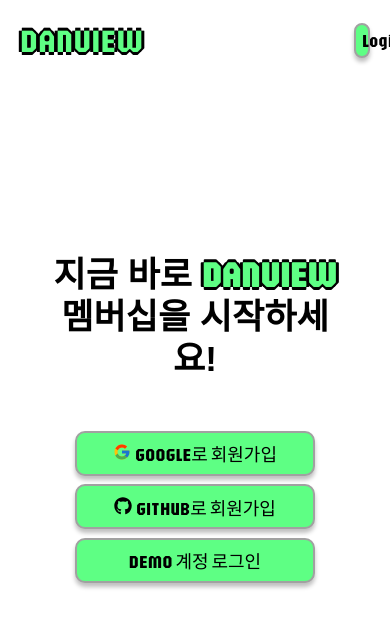
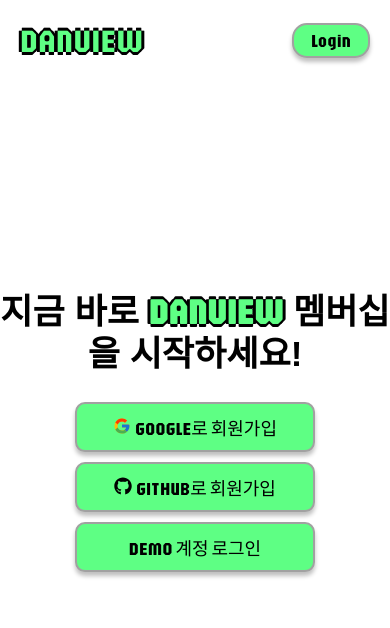
Before and after one commit to danbe80/re-danflix, a React (Create React App) app: page / in a window 390 px wide. Both pictures are taken after a click on the element "시청할 준비가 되셨나요?". Shown: the top 628 px of the page. Built offline with nearby package versions, Linux system fonts and the light colour scheme; no server answers.

Commit message:
로고, 로그인 버튼 반응형 적용

```diff
--- a/src/Components/Header.tsx
+++ b/src/Components/Header.tsx
@@ -31,7 +31,6 @@
   justify-content: space-between;
   align-items: center;
   padding: 0 20px;
-  // background: linear-gradient(rgba(0, 0, 0, 0.7), rgba(0, 0, 0, 0));
   /* 모바일 화면 */
   @media (max-width: ${(props) => props.theme.size.mobile}) {
     padding: 0 20px;
@@ -41,9 +40,9 @@
 `
 // 홈페이지 로고
 const Logo = styled.h1`
-  font-family: "Jaro", serif;
+  font-family: ${(props) => props.theme.logo.family}, serif;
   font-size: 2rem;
-  color: #5EFF84;
+  color: ${(props) => props.theme.logo.color};
   // -webkit-text-stroke: 3px #000000;
   text-shadow: -3px 0 #000, 0 3px #000, 3px 0 #000, 0 -3px #000;
   cursor: pointer;
@@ -51,30 +50,50 @@
 // ************************** //
 
 // *** 로그인 전 헤더 (로그인 버튼) *** //
-
 const LoginBtn = styled.button`
   width: 4vw;
   height: 35px;
-  background-color: #5EFF84;
+  background-color: ${(props) => props.theme.commonBtn.fill};
   border-radius: 15px;
   text-align: center;
   align-content: center;
   color: ${(props) => props.theme.black.dark};
   font-size: 18px;
   font-family: "Jaro", serif;
-  border: 2px solid #A1A1A1;
-  box-shadow: 0 4px 4px rgba(0,0,0,0.25);
+  border: 2px solid ${(props) => props.theme.commonBtn.stroke};
+  box-shadow: 0 4px 4px ${(props) => props.theme.commonBtn.shadow};
   transition-duration:0.2s;
 
   &:hover {
-    background-color: #00A727;
+    background-color: ${(props) => props.theme.commonBtn.hoverFill};
     color: ${(props) => props.theme.white.lighter};
-    box-shadow: inset 0 4px 4px rgba(0,0,0,0.25);
+    box-shadow: inset 0 4px 4px ${(props) => props.theme.commonBtn.shadow};
   }
+
+  @media (max-width: ${(props) => props.theme.size.labtopL})
+  and (min-width: ${(props) => props.theme.size.labtop}) {
+    width: 6vw;
+  }
+
+  @media (max-width: ${(props) => props.theme.size.labtop})
+  and (min-width: ${(props) => props.theme.size.tabletL}){
+    width: 8vw;
+  }
+
+  @media (max-width: ${(props) => props.theme.size.tabletL})
+  and (min-width: ${(props) => props.theme.size.mobileL}){
+    width: 10vw;
+  }
+
+  @media (max-width: ${(props) => props.theme.size.mobileL}) {
+    width: 20vw;
+  }
+
   @media (max-width: ${(props) => props.theme.size.mobile}) {
-    width: 10vw;
     font-size: 16px;
   }
+
+
 `;
 
 // ************************** //
@@ -102,7 +121,6 @@
   width: 100%;
   display: flex;
   align-items: center;
-  /* position: relative; */
 `;
 
 const SearchAndProfileWrap = styled.div`
@@ -112,25 +130,6 @@
   align-items: center;
 
 `
-
-// const Logo = styled.svg`
-//   margin-right: 30px;
-//   width: 120px;
-//   height: 40px;
-//   fill: ${(props) => props.theme.red};
-//   cursor: pointer;
-//   path {
-//     stroke: white;
-//     stroke-width: 2;
-//   }
-//   @media (max-width: ${(props) => props.theme.size.tablet}) {
-//     width: 100px;
-//     margin-right: 20px;
-//   }
-//   @media (max-width: ${(props) => props.theme.size.mobileL}) {
-//     width: 80px;
-//   }
-// `;
 
 const Items = styled.ul`
   width: 80%;
--- a/src/Routes/Auth.tsx
+++ b/src/Routes/Auth.tsx
@@ -5,10 +5,10 @@
   - 개인 이메일 계정 삭제
 */
 
-import { useState } from "react";
+import { useEffect, useState } from "react";
 import { useNavigate } from "react-router-dom";
 import styled from "styled-components";
-import { authService, firebaseInstance } from "../firebaseConfig";
+import { authService, firebaseInstance, storageService } from "../firebaseConfig";
 import { FaGithub } from "react-icons/fa";
 import { FcGoogle } from "react-icons/fc";
 
@@ -26,11 +26,15 @@
 
 // 회원가입 폼 Wrap / Auth Form Wrap
 const SignUpWrap = styled.div`
+  width: 100%;
   position: absolute;
   top: 50%;
   left: 50%;
   transform: translate(-50%, -50%);
   text-align: left;
+  display: flex;
+  flex-direction: column;
+  justify-content: center;
   color: ${(props) => props.theme.black.dark};
   p {
     margin-bottom: 10px;
@@ -43,6 +47,17 @@
   font-weight: bold;
   margin-bottom: 10px;
   text-align: center;
+
+
+  /* 태블릿, 모바일 사이즈  */
+  @media (max-width: ${(props) => props.theme.size.tablet})
+  and (min-width: ${(props) => props.theme.size.mobileL}) {
+    font-size: 32px;
+  }
+
+  @media (max-width: ${(props) => props.theme.size.mobile}) {
+    font-size: 30px;
+  }
 `
 
 // 페이지 로고
@@ -54,19 +69,40 @@
 
 // 회원가입 버튼 wrap
 const SignBtnWrap = styled.div`
-  width: 300px;
+  width: 400px;
   height: 20vh;
-  margin: 5vh auto 0 auto;
+  margin: 0 auto;
   display: flex;
   flex-direction: column;
-  justify-content: space-evenly;
+  justify-content: center;
   align-items: center;
+
+  /* 태블릿 사이즈에서만 적용 */
+   @media (max-width: ${(props) => props.theme.size.tablet})
+   and (min-width: ${(props) => props.theme.size.mobileL}) {
+    width: 350px;
+  }
+  /* 모바일 사이즈 */
+  @media (max-width: ${(props) => props.theme.size.mobileL}) {
+    width: 300px;
+  }
 `;
+
+// 소셜 로그인 버튼 wrap
+const SocialBtnWrap = styled.div`
+  width: 100%;
+  margin-top: 25px;
+  display: flex;
+  flex-direction: column;
+  justify-content: center;
+  align-items: center;
+`
 
 // 회원가입 버튼 (구글, 깃허브, 데모계정)
 const SocialAuthBtn = styled.button`
   width: 80%;
-  height: 45px;
+  padding: 10px 0;
+  margin-top: 10px;
   background-color: #5EFF84;
   border: 2px solid #A1A1A1;
   box-shadow: 0 4px 4px rgba(0,0,0,0.25);
@@ -127,7 +163,7 @@
 `;
 
 const AuthWrap = styled.div`
-    margin-top: 17vh;
+  margin-top: 17vh;
   text-align: center;
 `;
 const AuthNotionText = styled.p`
@@ -176,7 +212,6 @@
   const navigation = useNavigate();
   // 회원가입 버튼
   const [showSign, setShowSign] = useState(false);
-  const [successAuth, setSuccessAuth] = useState(false);
   const onSignUp = () => {
     setShowSign(true);
   };
@@ -201,8 +236,10 @@
     navigation(`/`);
   };
 
+  const [successAuth, setSuccessAuth] = useState(false);
+
   // 데모 계정 회원가입 & 로그인
-  const makeDemoAuth = () => {
+  const makeDemoAuth = async () => {
     // 처음 방문한 사람인지 체크
     // 데모 계정을 만들었던 이력이 있는지 체크(24시간 안에)
     // 24시간 안에 데모 계정을 만들었다면 그 계정으로 로그인 할 수 있도록 로그인 폼에 아이디 & 비밀번호를 자동등록
@@ -212,44 +249,63 @@
 
     // 데모 계정 생성이 되어 있는지 확인
     if(checkDemoAccount(demoAccountInfo)) {
-
+      console.log("Demo account exists and is valid.");
+      setSuccessAuth(true);
     }
     else {
+      /*
+      데모 계정이 없는 경우,
+      1. 데모 계정 생성 (하루 데모계정 10개 제한)
+      2. 데모 계정 로그인
+      3. 데모 계정 로컬스토리지 저장 (계정 정보, 계정 생성 날짜)
+      */
+
       //하루 동안 만들 수 있는 계정 수
       const maxDemoCount : number = 10;
+      for(let i = 1; i <= maxDemoCount; i++) {
+      // 비동기적으로 계정 생성 및 성공 여부 확인
+      const success = await createDemoAccount(i);
 
-      // 1. 데모 계정 생성
-      // 2. 데모 계정 로그인
-      // 3. 데모 계정 로컬스토리지 저장 (계정 정보, 계정 생성 날짜)
-      for(let i = 0; i < maxDemoCount; i++) {
-        if(successAuth) break;
-        else createDemoAccount(i);
+      if (success) {
+        console.log("Demo account created successfully.");
+        setSuccessAuth(true);
+        break;
+      }
+      else createDemoAccount(i);
       }
     }
   };
 
   // 데모 계정 존재 여부 확인 및 기간 확인
-  const checkDemoAccount = (account: any) => {
-    if(account === null) {
-      return false;
-    } else {
+  const checkDemoAccount = (account: string | null): boolean => {
+    if (!account) return false;
+    const createTime = localStorage.getItem("createTime");
+    if (createTime) {
+      const timeElapsed = Date.now() - new Date(createTime).getTime();
+      const oneDayMs = 24 * 60 * 60 * 1000;
+      const limitTime = timeElapsed <= oneDayMs;
 
-
+      if(!limitTime) {
+        // 24시간 지났을 경우 로컬스토리지에서 삭제
+        localStorage.removeItem("createTime");
+        localStorage.removeItem("demoAccountInfo");
+      }
+      return timeElapsed <= oneDayMs;
     }
-
     return false;
   }
+
   // 자동 데모 계정 생성
-  const createDemoAccount = async (demoNum : number) => {
+  const createDemoAccount = async (demoNum: number): Promise<boolean> => {
     const demoEmail = `demo${demoNum}@demo.com`;
     try {
       await authService.createUserWithEmailAndPassword(demoEmail, '123456');
-      setSuccessAuth(true);
 
       // 로컬스토리지 저장
+      localStorage.setItem('demoAccountInfo', demoEmail);
+      localStorage.setItem('createTime', new Date().toString());
 
-
-
+      return true;
     } catch (error: any) {
       switch (error.code) {
         // 이메일 형식 error
@@ -263,11 +319,32 @@
         // 이미 존재하는 계정
         case "auth/email-already-in-use":
           console.log("이미 존재하는 계정");
+          /*
+            계정 생성일 확인
+          */
+            authService.signInWithEmailAndPassword(demoEmail, '123456')
+              .then((userCredential) => {
+                // Signed in
+                const user = userCredential.user;
+
+                console.log(user);
+                // ...
+              })
+              .catch((error) => {
+                const errorCode = error.code;
+                const errorMessage = error.message;
+              });
           break;
       }
-      setSuccessAuth(false);
+      return false;
     }
   }
+
+  useEffect(() => {
+    if (successAuth) {
+      console.log("Authentication succeeded.");
+    }
+  }, [successAuth]);
 
   return (
     <AuthAndMainWrapper>
@@ -279,7 +356,8 @@
               <SignUpTitle>지금 바로 <LogoText>DANVIEW</LogoText> 멤버십을 시작하세요!</SignUpTitle>
               {/* 소셜 회원가입 */}
               <SignBtnWrap>
-                {/* 구글 회원가입 버튼 */}
+              <SocialBtnWrap>
+                  {/* 구글 회원가입 버튼 */}
                 <SocialAuthBtn name="google" onClick={onSocialClick}>
                   <FcGoogle style={{}}/>
                   GOOGLE로 회원가입
@@ -293,7 +371,8 @@
                 <SocialAuthBtn onClick={makeDemoAuth}>
                   DEMO 계정 로그인
                 </SocialAuthBtn>
-              </SignBtnWrap>
+              </SocialBtnWrap>
+            </SignBtnWrap>
             </SignUpWrap>
           ) :
           (
--- a/src/styles/theme.ts
+++ b/src/styles/theme.ts
@@ -12,19 +12,32 @@
   },
   white: {
     darker: "#dfe4ea",
-    lighter: "#fff",
+    lighter: "#ffffff",
   },
+
+  // LOGO
+  logo: {
+    color: "#5EFF84",
+    family: "Jaro", // LOGO font
+  },
+
+   // 공통 버튼
+   commonBtn : {
+    stroke: '#A1A1A1',
+    fill: '#5EFF84',
+    hoverFill : '#00A727',
+    shadow: 'rgba(0,0,0,0.25)',
+  },
+
   // 반응형 적용
   size: {
     mobile: '376px',
     mobileL: '426px',
     tablet: '769px',
-			desktop: '1025px',
+    tabletL: '831px',
+    labtop: '1025px',
+    labtopL: '1441px',
+    desktop: '2560px',
   },
-  // 공통 버튼
-  commonBtn : {
-    stroke: '#A1A1A1',
-    fill: '#5EFF84',
-    hoverFill : '#00A727'
-  },
+
 }
```
Also changed, not shown: src/styles/styled.d.ts (+11 -0 lines).
